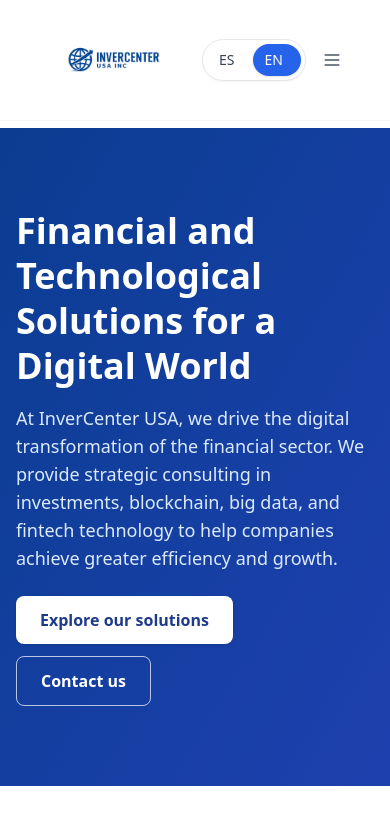
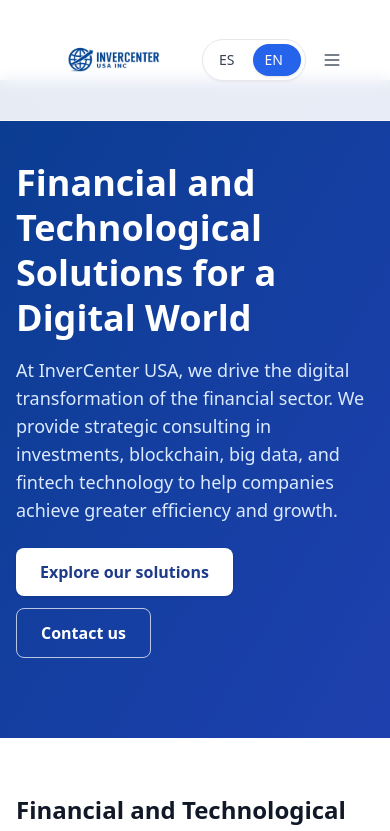
Before and after one commit to Ubeto24/invercenter-site, a React (Vite) app: page / in a window 390 px wide. Shown: the top 831 px of the page. Built offline with nearby package versions, Linux system fonts and the light colour scheme.

Commit message:
Revert "style(app): increase top padding on mobile to fit larger header logo"
This reverts commit bbefac4e7aad288ac7990e18277fff32da87879f.

```diff
--- a/src/App.jsx
+++ b/src/App.jsx
@@ -23,7 +23,7 @@
         Skip to content
       </a>
       <Header />
-      <main id="content" className="flex-1 pt-32 sm:pt-24 md:pt-20">
+      <main id="content" className="flex-1 pt-20">
         <Routes>
           <Route path="/" element={<Home />} />
           <Route path="/services" element={<Services />} />
```
